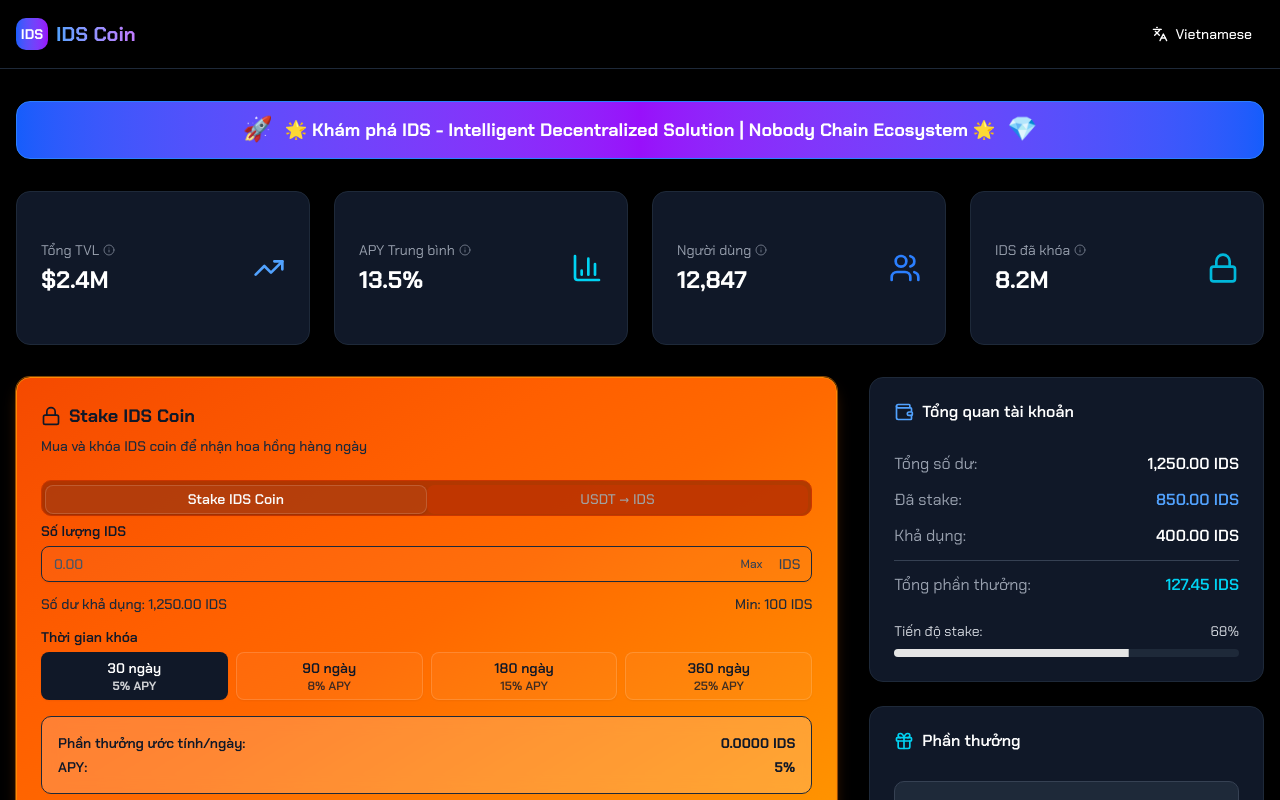
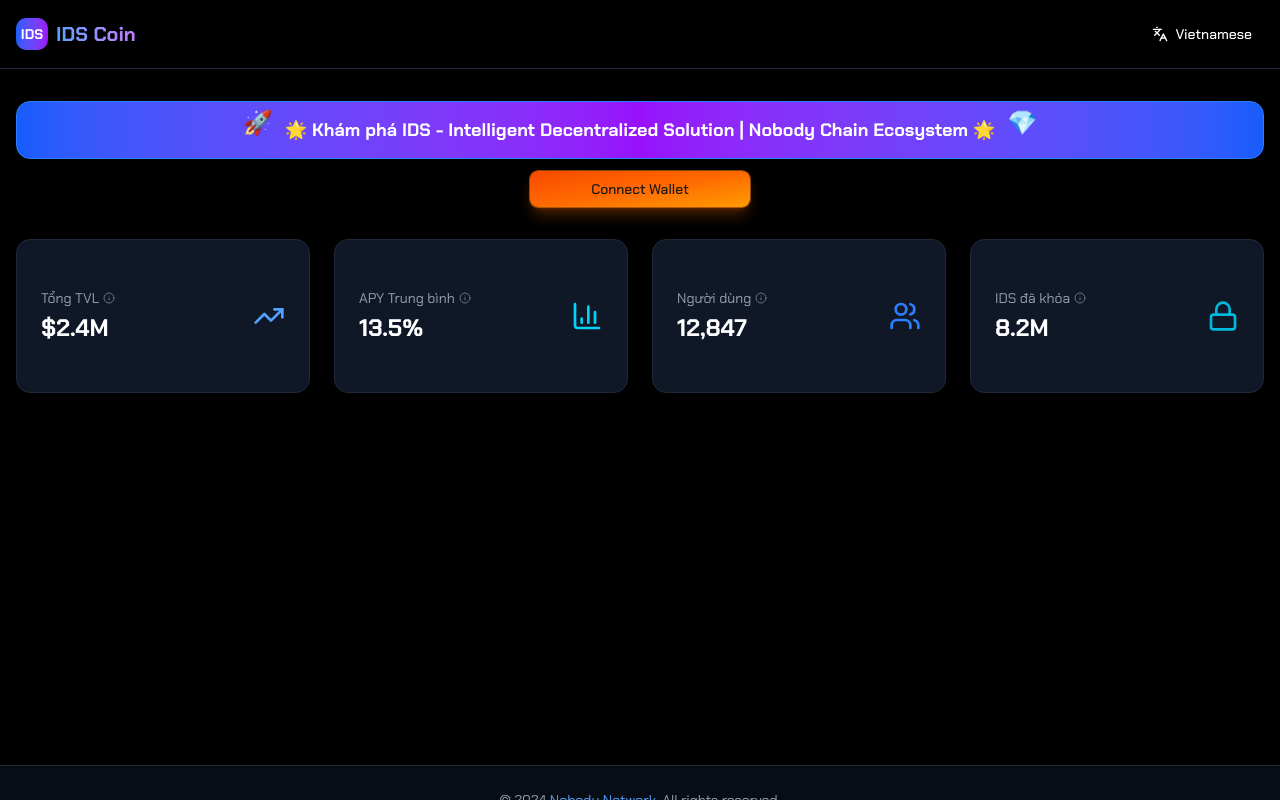
Before and after one commit to quynhXEM/dev.idscoin.com, a Next.js app: page /en/home in a window 1280 px wide. Shown: the top 800 px of the page. Built offline with nearby package versions, Linux system fonts and the light colour scheme.

Commit message:
Wallet UI

```diff
--- a/package.json
+++ b/package.json
@@ -41,6 +41,7 @@
     "cmdk": "^1.1.1",
     "date-fns": "^4.1.0",
     "embla-carousel-react": "^8.6.0",
+    "ethers": "^6.15.0",
     "input-otp": "^1.4.2",
     "lucide-react": "^0.525.0",
     "next": "15.3.5",
--- a/src/app/[lang]/layout.tsx
+++ b/src/app/[lang]/layout.tsx
@@ -1,3 +1,4 @@
+import { UserWalletProvider } from "@/commons/UserWalletContext";
 import { NextIntlClientProvider } from "next-intl";
 import { getMessages } from "next-intl/server";
 import { ThemeProvider } from "next-themes";
@@ -16,7 +17,10 @@ export default async function Layout({
         enableSystem
         disableTransitionOnChange
       >
+        <UserWalletProvider>
         {children}
+        </UserWalletProvider>
+
       </ThemeProvider>
     </NextIntlClientProvider>
   );
--- /dev/null
+++ b/src/commons/UserWalletContext.tsx
@@ -0,0 +1,40 @@
+"use client"
+
+/* eslint-disable @typescript-eslint/no-explicit-any */
+import React, { useContext, useState, ReactNode, createContext } from "react";
+
+export type WalletInfo = {
+  address: string;
+  chainId?: number;
+  [key: string]: any;
+} | null;
+
+export type WalletContextType = {
+  wallet: WalletInfo;
+  isConnected: boolean;
+  setWallet: (wallet: WalletInfo) => void;
+  disconnect: () => void;
+};
+
+const UserWalletContext = createContext<WalletContextType | undefined>(undefined);
+
+export function UserWalletProvider({ children }: { children: ReactNode }) {
+  const [wallet, setWallet] = useState<WalletInfo>(null);
+  const isConnected = !!wallet;
+
+  const disconnect = () => setWallet(null);
+
+  return (
+    <UserWalletContext.Provider value={{ wallet, isConnected, setWallet, disconnect }}>
+      {children}
+    </UserWalletContext.Provider>
+  );
+}
+
+export function useUserWallet() {
+  const context = useContext(UserWalletContext);
+  if (!context) {
+    throw new Error("useUserWallet must be used within a UserWalletProvider");
+  }
+  return context;
+}
--- a/src/views/Home.tsx
+++ b/src/views/Home.tsx
@@ -1,70 +1,95 @@
-"use client"
+"use client";
 
-import type React from "react"
+import type React from "react";
 
-import { useState } from "react"
-import { useTranslations } from "next-intl"
-import Header from "./home/Header"
-import AnnouncementBanner from "./home/AnnouncementBanner"
-import HeroStats from "./home/HeroStats"
-import StakingInterface from "./home/StakingInterface"
-import ReferralCard from "./home/ReferralCard"
-import PortfolioOverview from "./home/PortfolioOverview"
-import Footer from "./home/Footer"
-import VipUpgradeModal from "./home/VipUpgradeModal"
-import CommissionDetailsModal from "./home/CommissionDetailsModal"
-import RewardsModal from "./home/RewardsModal"
-import InfoModal from "./home/InfoModal"
+import { useState } from "react";
+import { useTranslations } from "next-intl";
+import Header from "./home/Header";
+import AnnouncementBanner from "./home/AnnouncementBanner";
+import HeroStats from "./home/HeroStats";
+import StakingInterface from "./home/StakingInterface";
+import ReferralCard from "./home/ReferralCard";
+import PortfolioOverview from "./home/PortfolioOverview";
+import Footer from "./home/Footer";
+import VipUpgradeModal from "./home/VipUpgradeModal";
+import CommissionDetailsModal from "./home/CommissionDetailsModal";
+import RewardsModal from "./home/RewardsModal";
+import InfoModal from "./home/InfoModal";
+import { useUserWallet } from "@/commons/UserWalletContext";
+import { Button } from "@/components/ui/button";
 
 export default function IDSStakingPlatform() {
-  const t = useTranslations("home")
-  ;<style jsx>{`
+  const t = useTranslations("home");
+  <style jsx>{`
     @keyframes marquee {
-    0% { transform: translateX(100%); }
-    100% { transform: translateX(-100%); }
+      0% {
+        transform: translateX(100%);
+      }
+      100% {
+        transform: translateX(-100%);
+      }
     }
     .animate-marquee {
       animation: marquee 15s linear infinite;
     }
-`}</style>
-  const [stakeAmount, setStakeAmount] = useState("")
-  const [lockPeriod, setLockPeriod] = useState("30")
-  const [copied, setCopied] = useState(false)
-  const [membershipType, setMembershipType] = useState<"free" | "vip">("free")
-  const [showVipModal, setShowVipModal] = useState(false)
-  const [selectedChain, setSelectedChain] = useState("ethereum")
-  const [swapAmount, setSwapAmount] = useState("")
-  const [showCommissionModal, setShowCommissionModal] = useState(false)
-  const [showRewardsModal, setShowRewardsModal] = useState(false)
-  const [showInfoModal, setShowInfoModal] = useState(false)
-  const [vipSelectedChain, setVipSelectedChain] = useState("ethereum")
-
-  const referralLink = "https://ids-community.com/ref/USER123456"
+  `}</style>;
+  const [stakeAmount, setStakeAmount] = useState("");
+  const [lockPeriod, setLockPeriod] = useState("30");
+  const [copied, setCopied] = useState(false);
+  const [membershipType, setMembershipType] = useState<"free" | "vip">("free");
+  const [showVipModal, setShowVipModal] = useState(false);
+  const [selectedChain, setSelectedChain] = useState("ethereum");
+  const [swapAmount, setSwapAmount] = useState("");
+  const [showCommissionModal, setShowCommissionModal] = useState(false);
+  const [showRewardsModal, setShowRewardsModal] = useState(false);
+  const [showInfoModal, setShowInfoModal] = useState(false);
+  const [vipSelectedChain, setVipSelectedChain] = useState("ethereum");
+  const { wallet, isConnected, setWallet, disconnect } = useUserWallet();
+  const referralLink = "https://ids-community.com/ref/USER123456";
 
   const copyReferralLink = async () => {
     try {
-      await navigator.clipboard.writeText(referralLink)
-      setCopied(true)
-      setTimeout(() => setCopied(false), 2000)
+      await navigator.clipboard.writeText(referralLink);
+      setCopied(true);
+      setTimeout(() => setCopied(false), 2000);
     } catch (err) {
-      console.error("Failed to copy: ", err)
+      console.error("Failed to copy: ", err);
     }
-  }
+  };
 
   const tooltips = {
-    tvl: t('tooltips.tvl'),
-    apy: t('tooltips.apy'),
-    users: t('tooltips.users'),
-    locked: t('tooltips.locked'),
-    stakeProgress: t('tooltips.stakeProgress'),
-  }
+    tvl: t("tooltips.tvl"),
+    apy: t("tooltips.apy"),
+    users: t("tooltips.users"),
+    locked: t("tooltips.locked"),
+    stakeProgress: t("tooltips.stakeProgress"),
+  };
+
+  const connectWallet = () => {
+    setWallet({
+      address: "0x1234567890123456789012345678901234567890",
+      chainId: 1,
+    });
+  };
 
   return (
-    <div className="min-h-screen bg-black text-white">
+    <div className="min-h-screen bg-black text-white ">
       <Header t={t} />
-      <div className="container mx-auto px-4 py-8">
+      <div className="container mx-auto px-4 py-8 min-h-[79vh] ">
         <AnnouncementBanner t={t} onClick={() => setShowInfoModal(true)} />
+        {!isConnected && (
+          <div className="flex justify-center items-center mb-3">
+            <Button
+              variant="default"
+              className="w-full max-w-[220px] bg-gradient-to-br from-orange-600 via-orange-500 to-amber-500 border-orange-400 shadow-lg shadow-orange-500/30 ring-1 ring-orange-400/50"
+              onClick={() => connectWallet()}
+            >
+              Connect Wallet
+            </Button>
+          </div>
+        )}
         <HeroStats t={t} tooltips={tooltips} />
+        {isConnected && (
           <div className="grid grid-cols-1 lg:grid-cols-3 gap-8">
             <div className="lg:col-span-2 space-y-8">
               <StakingInterface
@@ -88,8 +113,12 @@ export default function IDSStakingPlatform() {
                 setShowCommissionModal={setShowCommissionModal}
               />
             </div>
-          <PortfolioOverview t={t} setShowRewardsModal={setShowRewardsModal} />
+            <PortfolioOverview
+              t={t}
+              setShowRewardsModal={setShowRewardsModal}
+            />
           </div>
+        )}
       </div>
       <Footer t={t} />
       <VipUpgradeModal
@@ -119,5 +148,5 @@ export default function IDSStakingPlatform() {
         onClose={() => setShowInfoModal(false)}
       />
     </div>
-  )
+  );
 }
--- a/src/views/home/AnnouncementBanner.tsx
+++ b/src/views/home/AnnouncementBanner.tsx
@@ -7,7 +7,7 @@ interface AnnouncementBannerProps {
 }
 
 const AnnouncementBanner: React.FC<AnnouncementBannerProps> = ({ t, onClick }) => (
-  <div className="mb-8">
+  <div className="mb-3">
     <Card
       className="p-0 bg-gradient-to-r from-blue-600 via-purple-600 to-blue-600 border-blue-500 cursor-pointer hover:shadow-lg hover:shadow-blue-500/30 transition-all duration-300"
       onClick={onClick}
--- a/src/views/home/HeroStats.tsx
+++ b/src/views/home/HeroStats.tsx
@@ -9,7 +9,7 @@ interface HeroStatsProps {
 }
 
 const HeroStats: React.FC<HeroStatsProps> = ({ t, tooltips }) => (
-  <div className="grid grid-cols-2 md:grid-cols-4 gap-4 md:gap-6 mb-8">
+  <div className="grid grid-cols-2 md:grid-cols-4 gap-4 md:gap-6 mb-8 mt-8">
     {/* TVL */}
     <Card className="bg-gray-900 border-gray-800 text-white">
       <CardContent className="p-6">
```
Also changed, not shown: 1 other file (tests, documents, lock files or other folders). Lines whose indentation alone changed are shown as unchanged.
